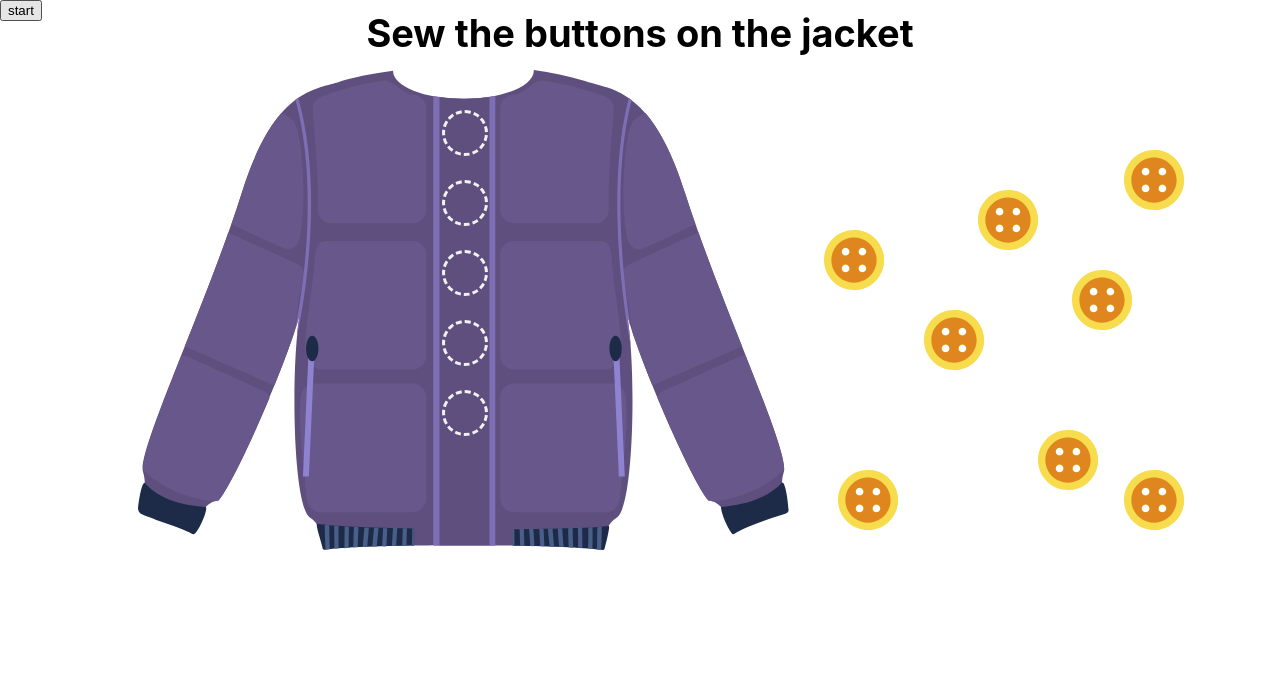
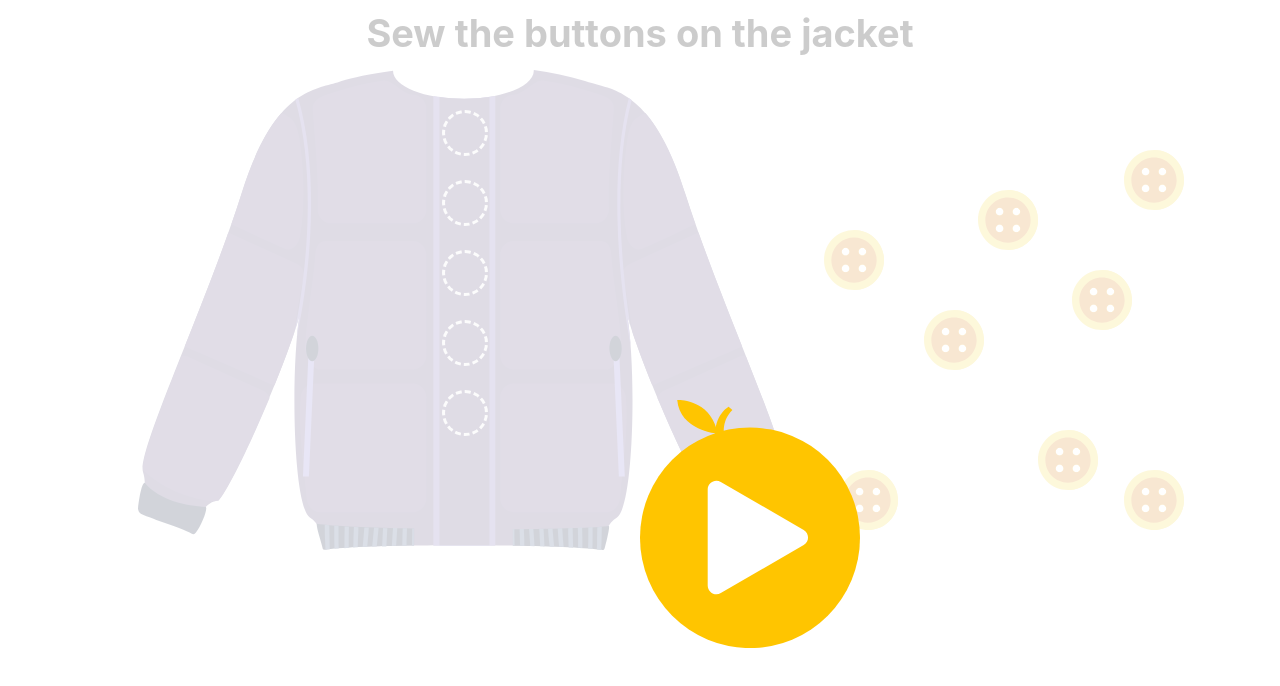
Before and after one commit to steven615/react-puzzle-game, a React (Create React App) app: page / in a window 1280 px wide. Shown: the top 686 px of the page. Built offline with nearby package versions, Linux system fonts and the light colour scheme; the HTML template or start-up script is replaced by a standard one.

Commit message:
Fix play button

```diff
--- a/src/App.js
+++ b/src/App.js
@@ -20,6 +20,8 @@ const App = () => {
   const [wrongMode, setWrongMode] = useState(false);
   const [isRunningEndAnimation, setIsRunningEndAnimation] = useState(false);
   const boradElem = useRef(null);
+  const playWallElem = useRef(null);
+  const palyButtonElem = useRef(null);
   const headerElem = useRef(null);
   const rightAnswerElem = useRef(null);
   const numRowsElem = useRef(null);
@@ -77,7 +79,7 @@ const App = () => {
       showHeaderElem("How many buttons?");
       showNumRowElem();
     }, 500);
-  // eslint-disable-next-line react-hooks/exhaustive-deps
+    // eslint-disable-next-line react-hooks/exhaustive-deps
   }, [matchedPlateElems]);
 
   useEffect(() => {
@@ -93,7 +95,7 @@ const App = () => {
         handleWrongAnswer();
       }, 500);
     }
-  // eslint-disable-next-line react-hooks/exhaustive-deps
+    // eslint-disable-next-line react-hooks/exhaustive-deps
   }, [isAllRightAnswer]);
 
   useEffect(() => {
@@ -108,6 +110,21 @@ const App = () => {
       setIsStarted(false);
     }, 4000);
   }, [isEnd]);
+
+  const handlePlay = () => {
+    const wallElem = playWallElem.current;
+    const playButton = palyButtonElem.current;
+
+    wallElem.classList.add('fade-out');
+    playButton.classList.add('fade-out');
+
+    setTimeout(() => {
+      wallElem.style.display = 'none';
+      console.log(wallElem)
+      playButton.style.display = 'none';
+    }, 500);
+    setIsStarted(true);
+  }
 
   const setRef = ref => {
     if (!ref || slotElems.length > 4) return;
@@ -326,7 +343,9 @@ const App = () => {
     let bounds = selectedAnswerElem.getBoundingClientRect();
     let boardBounds = board.getBoundingClientRect();
 
-    elem.style.transform = `translate(${bounds.x - boardBounds.x}px, ${bounds.y}px)`;
+    elem.style.transform = `translate(${bounds.x - boardBounds.x}px, ${
+      bounds.y
+    }px)`;
     elem.style.opacity = 1;
 
     setTimeout(() => {
@@ -494,18 +513,17 @@ const App = () => {
 
   return (
     <div className="App">
-      <button
-        style={{ position: "absolute", zIndex: 1000 }}
-        onTouchStart={() => {
-          setIsStarted(true)
-        }}
-        onClick={() => {
-          setIsStarted(true);
-        }}
+      <div className="play-button-wall" ref={playWallElem}></div>
+      <div
+        className="play-button"
+        onTouchStart={handlePlay}
+        onClick={handlePlay}
+        ref={palyButtonElem}
+      ></div>
+      <div
+        className={`board ${isAllMatched ? "all-matched" : ""}`}
+        ref={boradElem}
       >
-        start
-      </button>
-      <div className={`board ${isAllMatched ? "all-matched" : ""}`} ref={boradElem}>
         <div ref={headerElem} className="header">
           Sew the buttons on the jacket
         </div>
--- a/src/App.scss
+++ b/src/App.scss
@@ -218,6 +218,29 @@
   }
 }
 
+.play-button-wall {
+  position: absolute;
+  left: 0;
+  top: 0;
+  width: 100vw;
+  height: 100vh;
+  z-index: 1000;
+  background: #FFFFFF;
+  opacity: 0.8;
+}
+
+.play-button {
+  width: 220px;
+  height: 248px;
+  position: absolute;
+  left: 50%;
+  top: 50%;
+  z-index: 1000;
+  background-image: url('./assets/img/play1.svg');
+  background-repeat: no-repeat;
+  background-position: -440px 0;
+}
+
 .end-animation {
   display: flex;
   position: absolute;
```
Also changed, not shown: 11 other files (tests, documents, lock files or other folders).
